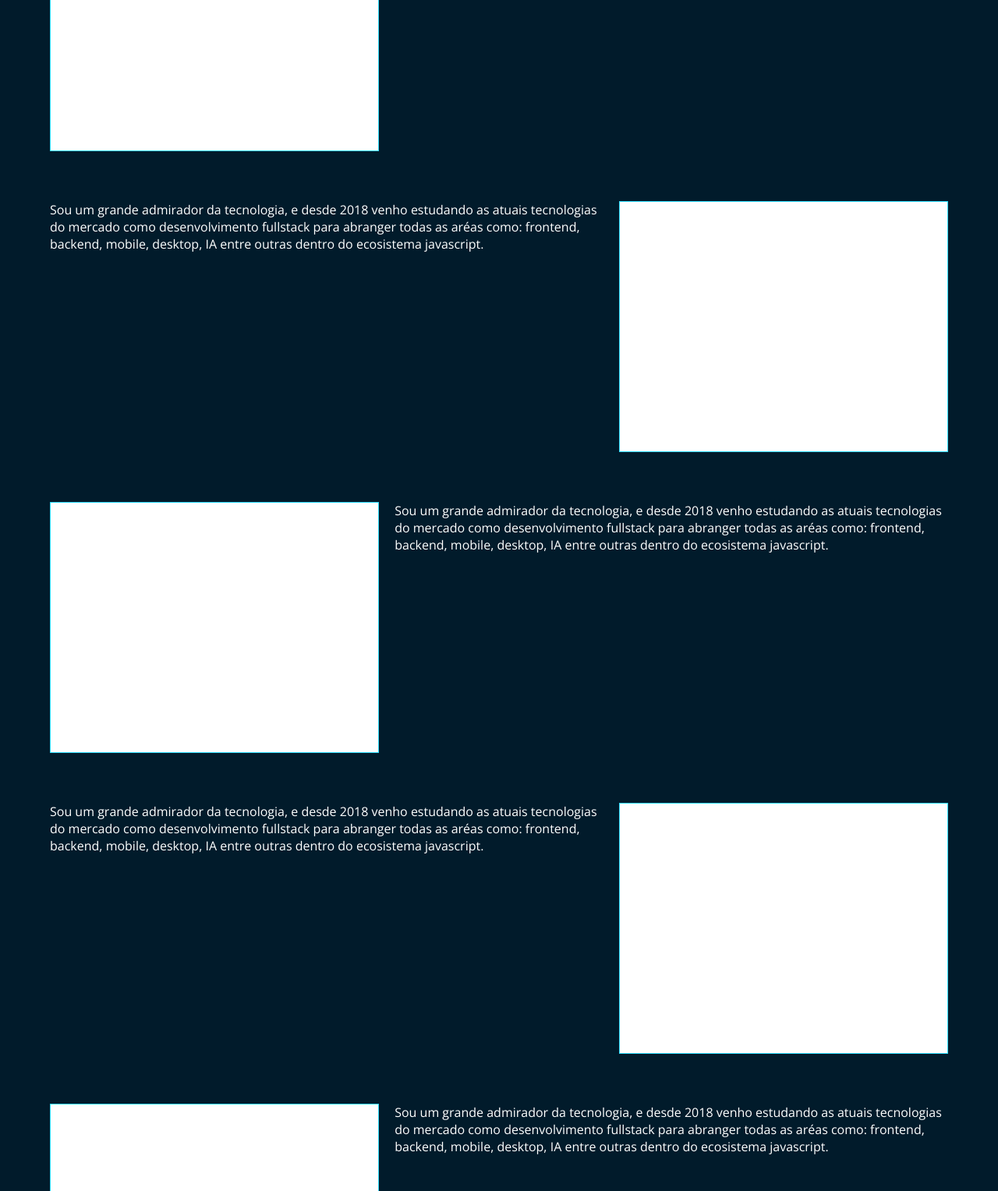
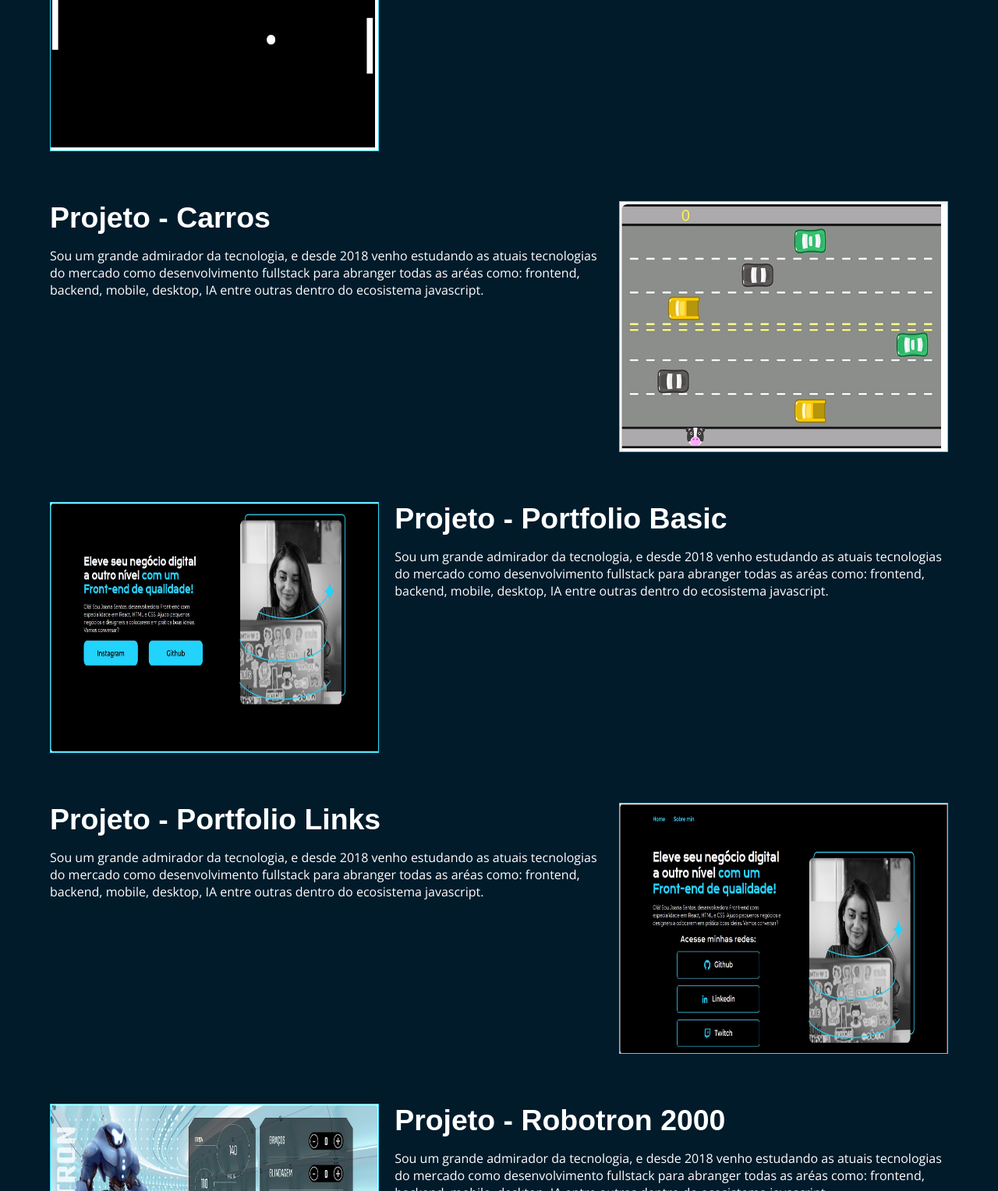
Before and after one commit to dokatec/alura-projetos, a plain HTML site: page index.html in a window 1280 px wide. Shown: the part 722-2250 px from the top of the page at 78% size. Drawn offline with nearby package versions, Linux system fonts and the light colour scheme; a web font is replaced by a local one.

Commit message:
atualizando estrutura do projeto

```diff
--- a/css/styles.css
+++ b/css/styles.css
@@ -63,6 +63,11 @@ span {
   font-family: var(--font-opensans);
   font-size: 1rem;
 }
+
+.imagem__width {
+  width: 100%;
+  height: 20rem;
+}
 .principal__quadrado {
   background-color: #fff;
   width: 100%;
@@ -73,7 +78,7 @@ span {
 
 .principal__projetos {
   display: flex;
-  justify-content: center;
+  justify-content: space-between;
   gap: 20px;
   margin: 5%;
   color: #fff;
@@ -91,4 +96,5 @@ span {
 .principal__projetos__texto {
   font-family: var(--font-opensans);
   font-size: 1rem;
+  padding-top: 1rem;
 }
--- a/index.html
+++ b/index.html
@@ -19,6 +19,9 @@
       <section class="principal__section">
         <div class="principal__informacao">
           <h1>Alura<span> Review </span> Projects</h1>
+          <p class="principal__texto">
+            Alura mudou minha mente e meus conhecimentos
+          </p>
           <h3 class="principal__sobremin">Sobre min</h3>
           <p class="principal__texto">
             Sou um grande admirador da tecnologia, e desde 2018 venho estudando
@@ -30,9 +33,13 @@
         <div class="principal__quadrado"></div>
       </section>
       <!-- sessão de projetos -->
+
       <section class="principal__projetos">
-        <div class="principal__projetos__quadrado"></div>
+        <div class="principal__projetos__quadrado">
+          <img class="imagem__width" src="imgs/pong.jpg" alt="" />
+        </div>
         <div>
+          <h3>Projeto - Pong</h3>
           <p class="principal__projetos__texto">
             Sou um grande admirador da tecnologia, e desde 2018 venho estudando
             as atuais tecnologias do mercado como desenvolvimento fullstack para
@@ -43,6 +50,7 @@
       </section>
       <section class="principal__projetos">
         <div>
+          <h3>Projeto - Carros</h3>
           <p class="principal__projetos__texto">
             Sou um grande admirador da tecnologia, e desde 2018 venho estudando
             as atuais tecnologias do mercado como desenvolvimento fullstack para
@@ -50,11 +58,16 @@
             entre outras dentro do ecosistema javascript.
           </p>
         </div>
-        <div class="principal__projetos__quadrado"></div>
+        <div class="principal__projetos__quadrado">
+          <img class="imagem__width" src="imgs/carros.jpg" alt="" />
+        </div>
       </section>
       <section class="principal__projetos">
-        <div class="principal__projetos__quadrado"></div>
+        <div class="principal__projetos__quadrado">
+          <img class="imagem__width" src="imgs/portfolio01.jpg" alt="" />
+        </div>
         <div>
+          <h3>Projeto - Portfolio Basic</h3>
           <p class="principal__projetos__texto">
             Sou um grande admirador da tecnologia, e desde 2018 venho estudando
             as atuais tecnologias do mercado como desenvolvimento fullstack para
@@ -65,6 +78,7 @@
       </section>
       <section class="principal__projetos">
         <div>
+          <h3>Projeto - Portfolio Links</h3>
           <p class="principal__projetos__texto">
             Sou um grande admirador da tecnologia, e desde 2018 venho estudando
             as atuais tecnologias do mercado como desenvolvimento fullstack para
@@ -72,11 +86,16 @@
             entre outras dentro do ecosistema javascript.
           </p>
         </div>
-        <div class="principal__projetos__quadrado"></div>
+        <div class="principal__projetos__quadrado">
+          <img class="imagem__width" src="imgs/portfolio02.jpg" alt="" />
+        </div>
       </section>
       <section class="principal__projetos">
-        <div class="principal__projetos__quadrado"></div>
+        <div class="principal__projetos__quadrado">
+          <img class="imagem__width" src="imgs/robotron.jpg" alt="" />
+        </div>
         <div>
+          <h3>Projeto - Robotron 2000</h3>
           <p class="principal__projetos__texto">
             Sou um grande admirador da tecnologia, e desde 2018 venho estudando
             as atuais tecnologias do mercado como desenvolvimento fullstack para
@@ -87,6 +106,7 @@
       </section>
       <section class="principal__projetos">
         <div>
+          <h3>Projeto - Alura Midi</h3>
           <p class="principal__projetos__texto">
             Sou um grande admirador da tecnologia, e desde 2018 venho estudando
             as atuais tecnologias do mercado como desenvolvimento fullstack para
@@ -94,7 +114,9 @@
             entre outras dentro do ecosistema javascript.
           </p>
         </div>
-        <div class="principal__projetos__quadrado"></div>
+        <div class="principal__projetos__quadrado">
+          <img class="imagem__width" src="./imgs/alura-midi.jpg" alt="" />
+        </div>
       </section>
     </main>
     <footer></footer>
```
Also changed, not shown: imgs/alura-midi.jpg (added), imgs/carros.jpg (added), imgs/pong.jpg (added), imgs/portfolio01.jpg (added), imgs/portfolio02.jpg (added), imgs/robotron.jpg (added).
